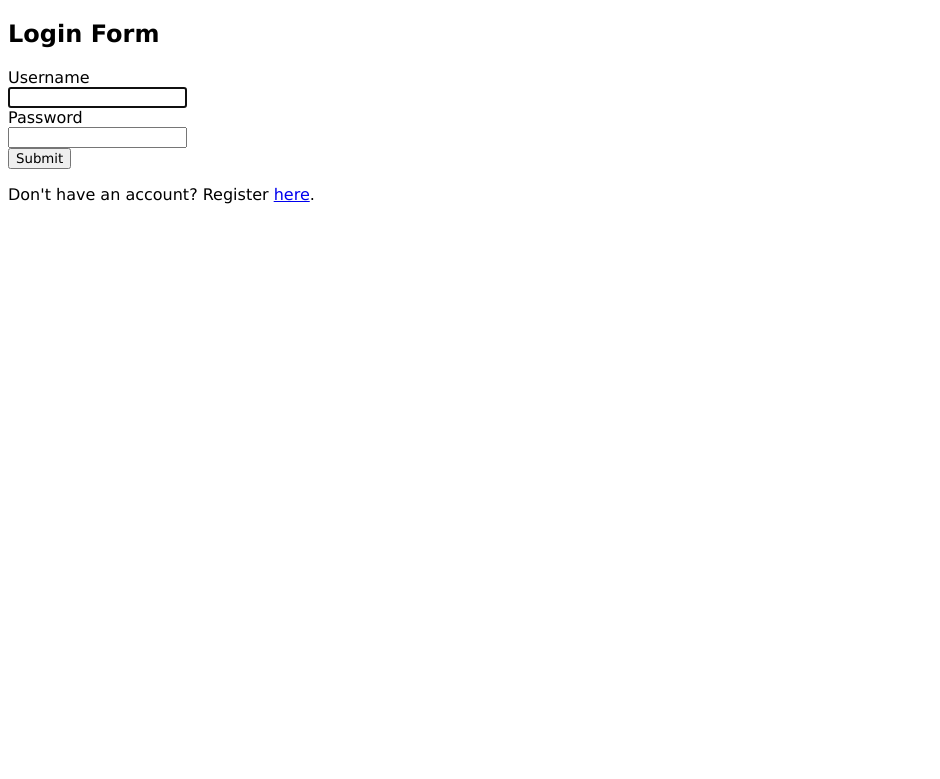
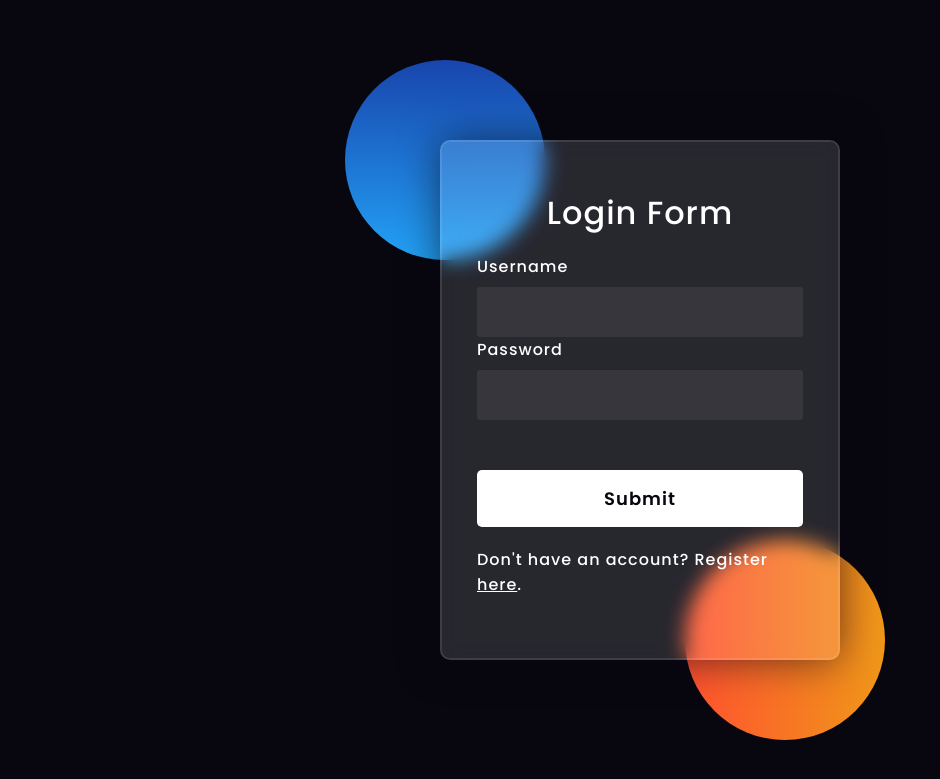
Before and after one commit to Anato-Eini/IntelliForums, a Django app: page /login/ in a window 1280 px wide. Shown: the top 779 px of the page, without its empty margins (0-940 px from the left). Run offline with Django 5.2, Linux system fonts and the light colour scheme.

Commit message:
UI Login Page

```diff
--- /dev/null
+++ b/myblogsite/blog/static/blog/css/login_form.css
@@ -0,0 +1,108 @@
+*, *:before, *:after{
+    padding: 0;
+    margin: 0;
+    box-sizing: border-box;
+}
+
+body{
+    background-color: #080710;
+}
+
+.background{
+    width: 430px;
+    height: 520px;
+    position: absolute;
+    transform: translate(-50%,-50%);
+    left: 50%;
+    top: 50%;
+}
+
+.background .shape{
+    height: 200px;
+    width: 200px;
+    position: absolute;
+    border-radius: 50%;
+}
+
+.shape:first-child{
+    background: linear-gradient(
+            #1845ad,
+            #23a2f6
+    );
+    left: -80px;
+    top: -80px;
+}
+
+.shape:last-child{
+    background: linear-gradient(
+            to right,
+            #ff512f,
+            #f09819
+    );
+    right: -30px;
+    bottom: -80px;
+}
+
+form{
+    height: 520px;
+    width: 400px;
+    background-color: rgba(255,255,255,0.13);
+    position: absolute;
+    transform: translate(-50%,-50%);
+    top: 50%;
+    left: 50%;
+    border-radius: 10px;
+    backdrop-filter: blur(10px);
+    border: 2px solid rgba(255,255,255,0.1);
+    box-shadow: 0 0 40px rgba(8,7,16,0.6);
+    padding: 50px 35px;
+}
+
+form *{
+    font-family: 'Poppins',sans-serif;
+    color: #ffffff;
+    letter-spacing: 1px;
+    outline: none;
+    border: none;
+}
+
+form h3{
+    font-size: 32px;
+    font-weight: 500;
+    line-height: 42px;
+    text-align: center;
+    margin-bottom: 20px;
+}
+
+label{
+    display: block;
+    margin-top: 30px;
+    font-size: 16px;
+    font-weight: 500;
+}
+input{
+    display: block;
+    height: 50px;
+    width: 100%;
+    background-color: rgba(255,255,255,0.07);
+    border-radius: 3px;
+    padding: 0 10px;
+    margin-top: 8px;
+    font-size: 14px;
+    font-weight: 300;
+}
+::placeholder{
+    color: #e5e5e5;
+}
+button{
+    margin-top: 50px;
+    width: 100%;
+    background-color: #ffffff;
+    color: #080710;
+    padding: 15px 0;
+    font-size: 18px;
+    font-weight: 600;
+    border-radius: 5px;
+    cursor: pointer;
+    margin-bottom: 20px;
+}
--- a/myblogsite/blog/templates/login_form.html
+++ b/myblogsite/blog/templates/login_form.html
@@ -1,17 +1,24 @@
 <!DOCTYPE html>
 <html lang="en">
 <head>
+
     <meta charset="UTF-8">
     <title>Login Form</title>
     {% load static %}
-    <link rel="stylesheet" href="{% static 'blog/css/global.css' %}">
+    <link rel="preconnect" href="https://fonts.gstatic.com">
+    <link rel="stylesheet" href="https://cdnjs.cloudflare.com/ajax/libs/font-awesome/5.15.4/css/all.min.css">
+    <link href="https://fonts.googleapis.com/css2?family=Poppins:wght@300;500;600&display=swap" rel="stylesheet">
     <link rel="stylesheet" href="{% static 'blog/css/login_form.css' %}">
+
 </head>
 <body>
 
-    <div class = "main_form">
-        <h2>Login Form</h2>
+<div class="background">
+    <div class="shape"></div>
+    <div class="shape"></div>
+</div>
 <form method="post">
+    <h3>Login Form</h3>
     {% csrf_token %}
 
     {{ form.as_custom|safe }}
@@ -19,8 +26,7 @@
     <input class = "fields" type="hidden" name="next" value="{% url 'home' pk=0 page_number=1 %}" />
 
     <button type="submit">Submit</button>
+    <p class = "already">Don't have an account? Register <a href="{% url 'register' %}">here</a>.</p>
 </form>
-        <p class = "already">Don't have an account? Register <a href="{% url 'register' %}">here</a>.</p>
-    </div>
 </body>
 </html>
--- a/myblogsite/blog/views.py
+++ b/myblogsite/blog/views.py
@@ -2,8 +2,6 @@ from pyexpat.errors import messages
 
 from django.contrib.auth import login, authenticate
 from django.http import JsonResponse
-import logging
-
 from django.core.exceptions import ValidationError
 from django.shortcuts import render, get_object_or_404, redirect
 from django.urls import reverse
```
Also changed, not shown: myblogsite/db.sqlite3. Lines whose indentation alone changed are shown as unchanged.
